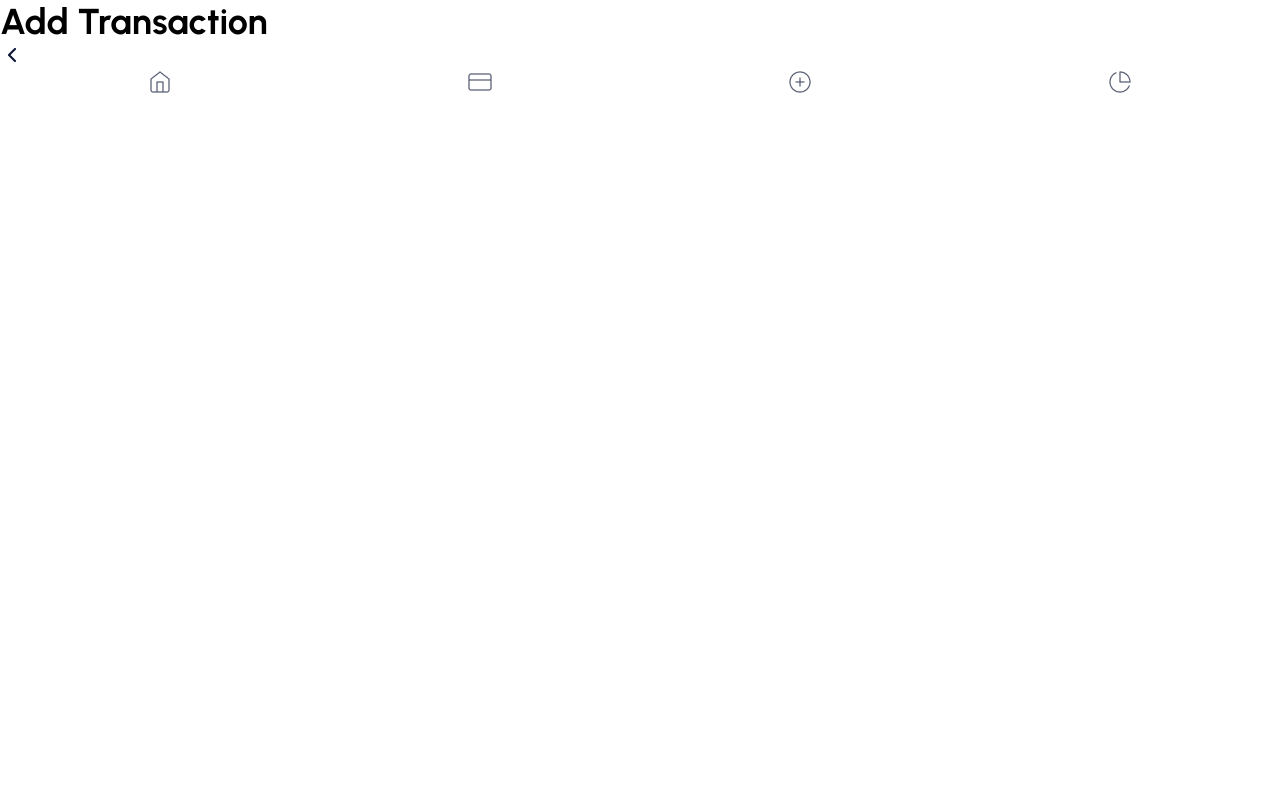
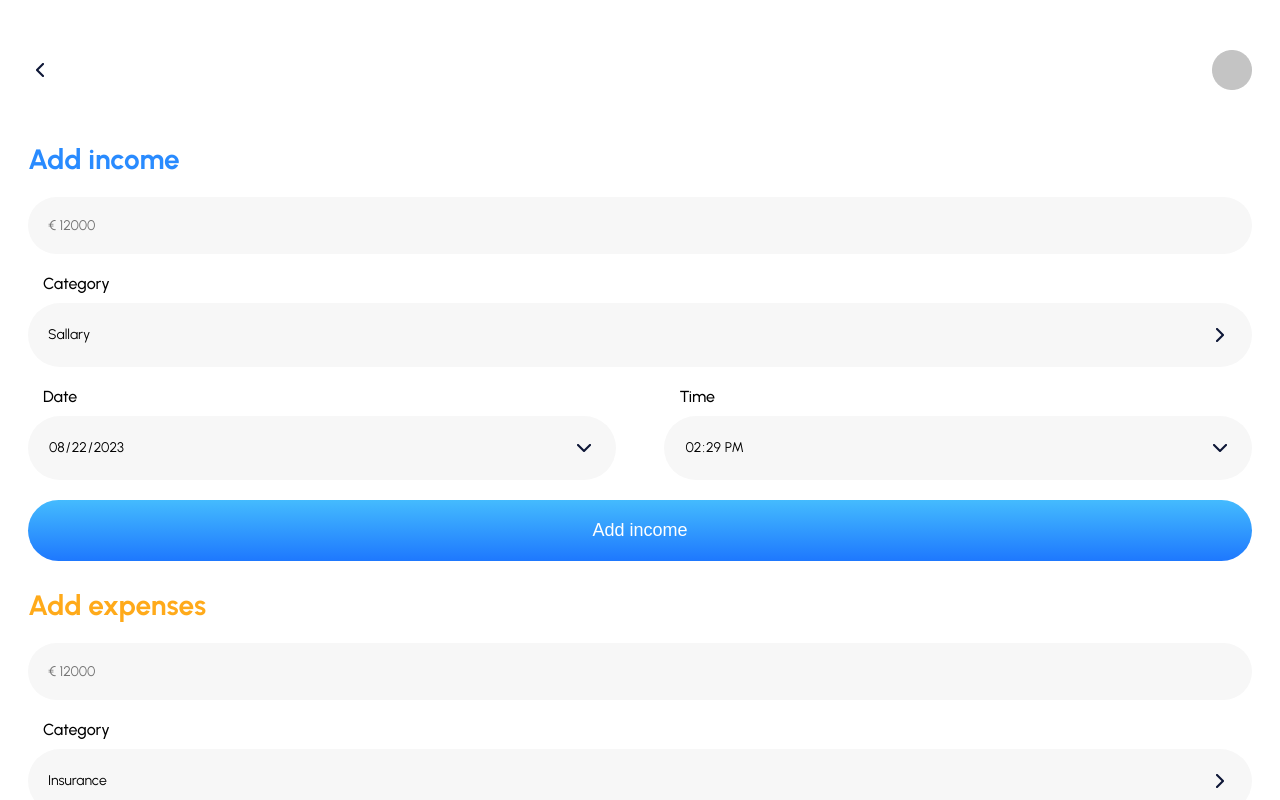
Before and after one commit to arthurrroth/finco, a React (Vite) app in the folder root/client/: page /addTransaction in a window 1280 px wide. Shown: the top 800 px of the page. Built offline with nearby package versions, Linux system fonts and the light colour scheme.

Commit message:
account and add styling

```diff
--- a/root/client/src/App.css
+++ b/root/client/src/App.css
@@ -66,13 +66,17 @@ button{
 }
 
 .blueBtn{
+  width: 100%;
   background: linear-gradient(0deg,#1E78FE, #44BBFE);
+  border: none;
+  border-radius: 20rem;
   padding: 2rem 6rem;
-  border-radius: 20rem;
   color: var(--text-color-white);
+  font-weight: 500;
   text-decoration: none;
+  text-align: center;
   font-size: 1.8rem;
-  font-weight: 500;
   display: flex;
+  justify-content: center;
   align-items: center;
 }
--- a/root/client/src/components/LoadingAnimation/LoadingAnimation.css
+++ b/root/client/src/components/LoadingAnimation/LoadingAnimation.css
@@ -0,0 +1,6 @@
+.loading{
+    height: 100vh;
+    display: flex;
+    justify-content: center;
+    align-items: center;
+}
--- a/root/client/src/components/LoadingAnimation/LoadingAnimation.jsx
+++ b/root/client/src/components/LoadingAnimation/LoadingAnimation.jsx
@@ -1,10 +1,11 @@
 import "./LoadingAnimation.css"
+import logo from "../../icon/Logo.png"
 
 const LoadingAnimation = () => {
     return (
-        <>
-
-        </>
+        <main className="loading">
+          <img src={logo} alt="Logo" />
+        </main>
      );
 }
 
--- a/root/client/src/components/Nav/Nav.css
+++ b/root/client/src/components/Nav/Nav.css
@@ -0,0 +1,7 @@
+nav{
+    position: fixed;
+    bottom: 0;
+    left: 0;
+    right: 0;
+    padding: 2rem 0;
+}
--- a/root/client/src/pages/Account/Account.css
+++ b/root/client/src/pages/Account/Account.css
@@ -2,7 +2,11 @@
   display: flex;
   justify-content: space-between;
   align-items: center;
-    margin: var(--main-padding);
+  margin: 5rem var(--main-padding);
+}
+
+.accountHeaderP{
+  margin-bottom: 0.5rem;
 }
 
 .accountMain{
@@ -12,8 +16,41 @@ margin: var(--main-padding);
 .accountOptions{
   display: flex;
   align-items: center;
+  justify-content: space-between;
+  background-color: var(--background-lightgrey);
+  padding: 2rem;
+  margin: 2rem 0;
+  border-radius: 15px;
 }
 
+.accountOptions2{
+  display: flex;
+  align-items: center;
+  justify-content: space-between;
+  padding: 2rem;
+}
+
+.accountOptionsSection{
+  display: flex;
+  flex-direction: column;
+  background-color: var(--background-lightgrey);
+  margin: 3rem 0;
+  border-radius: 15px;
+}
+
+.innerOptionDiv{
+  display: flex;
+}
+
+.accountOptionImg{
+  margin-right: 1rem;
+}
+
+hr{
+  border-top: 1px solid #EBEBEB;
+}
+
+/* ! Toggle */
 /* The switch - the box around the slider */
 .switch {
     position: relative;
--- a/root/client/src/pages/AddTransaction/AddTransaction.css
+++ b/root/client/src/pages/AddTransaction/AddTransaction.css
@@ -0,0 +1,109 @@
+.addTransactionHeader{
+  display: flex;
+  justify-content: space-between;
+  align-items: center;
+  margin: 5rem var(--main-padding);
+}
+
+.goBackBtn{
+    background: none;
+    border: none;
+}
+
+.addTransactionMain{
+    margin: var(--main-padding);
+  }
+
+.addIncomeH2{
+    color: var(--text-color-blue);
+    margin-bottom: 2rem;
+}
+
+.addExpensesH2{
+    color: var(--text-color-yellow);
+    margin-bottom: 2rem;
+}
+
+.addForm{
+    display: flex;
+    flex-direction: column;
+}
+
+.addLabel{
+    color: var(--text-color-black);
+    margin-bottom: 1rem;
+    margin-left: 1.5rem;
+    font-size: 1.6rem;
+    font-weight: 500;
+}
+
+.addInput{
+    padding: 2rem;
+    border: none;
+    background-color: var(--background-lightgrey);
+    border-radius: 36px;
+    font-size: 1.4rem;
+    font-family: "Urbanist", Inter, system-ui, Avenir, Helvetica, Arial, sans-serif;
+    margin-bottom: 2rem;
+}
+
+.addCustomSelect{
+    padding: 2rem;
+    border: none;
+    background-color: var(--background-lightgrey);
+    border-radius: 36px;
+    margin-bottom: 2rem;
+    display: flex;
+    align-items: center;
+    justify-content: space-between;
+}
+
+.addCustomSelect select{
+    font-family: "Urbanist", Inter, system-ui, Avenir, Helvetica, Arial, sans-serif;
+    font-size: 1.4rem;
+    border: none;
+    width: 100%;
+    background: transparent;
+    -webkit-appearance: none;
+    appearance: none;
+}
+
+.dateTimeSection{
+    display: flex;
+    justify-content: space-between;
+}
+
+.dateTimeDiv{
+    width: 48%;
+    display: flex;
+    flex-direction: column;
+}
+
+.customDateTimeInput{
+    padding: 2rem;
+    border: none;
+    background-color: var(--background-lightgrey);
+    border-radius: 36px;
+    margin-bottom: 2rem;
+    display: flex;
+    align-items: center;
+    justify-content: space-between;
+}
+
+#dateInput::-webkit-calendar-picker-indicator{
+    opacity: 0;
+}
+
+#timeInput::-webkit-calendar-picker-indicator{
+    opacity: 0;
+}
+
+.customDateTimeInput input{
+    font-family: "Urbanist", Inter, system-ui, Avenir, Helvetica, Arial, sans-serif;
+    font-size: 1.4rem;
+    border: none;
+    width: 100%;
+    background: transparent;
+    -webkit-appearance: none;
+    appearance: none;
+}
--- a/root/client/src/pages/AddTransaction/AddTransaction.jsx
+++ b/root/client/src/pages/AddTransaction/AddTransaction.jsx
@@ -1,16 +1,162 @@
 import "./AddTransaction.css";
-import { Link } from "react-router-dom";
+import { useState, useEffect } from 'react';
+import { NavLink } from "react-router-dom";
+import { useNavigate } from "react-router-dom";
 import BackIcon from "../../icon/Back-icon.png";
-import Nav from "../../components/Nav/Nav";
+import selectImg from "../../icon/open-add.png"
+import selectDownImg from "../../icon/down.png"
+import Creditcard from "../../components/Creditcard/Creditcard.jsx"
+
+// # delete and change to Profile Picture
+import grayCircle from "../../icon/grayCircle.png"
+
+// # Custom select
+
+// # Functions add income & expenses
+// # Connection DB
+
+const AddTransaction = () => {
+  const navigate = useNavigate();
+
+  const [showIncome, setShowIncome] = useState(false)
+  const [showExpense, setShowExpense] = useState(false)
+  const [refresh, setRefresh] = useState(false)
+
+  const [currentDate, setCurrentDate] = useState('');
+  const [currentTime, setCurrentTime] = useState('');
+
+  // ! defaultValue: date and time
+  useEffect(() => {
+    const today = new Date();
+    const year = today.getFullYear();
+    const month = (today.getMonth() + 1).toString().padStart(2, '0');
+    const day = today.getDate().toString().padStart(2, '0');
+    setCurrentDate(`${year}-${month}-${day}`);
+
+    const hours = today.getHours().toString().padStart(2, '0');
+    const minutes = today.getMinutes().toString().padStart(2, '0');
+    setCurrentTime(`${hours}:${minutes}`);
+  }, []);
 
 
-const AddTransaction = () => {
+  // ! OnSubmit Functions
+  const addIncome = async(e) => {
+    e.preventDefault()
+
+    const formData = new FormData(e.target)
+
+    const response = await axios.post("", formData)
+
+    setRefresh(prev => !prev)
+    e.target.reset()
+  }
+
+  const addExpense = async(e) => {
+    e.preventDefault()
+
+    const formData = new FormData(e.target)
+
+    const response = await axios.post("", formData)
+
+    setRefresh(prev => !prev)
+    e.target.reset()
+  }
+
   return <>
-  <h1>Add Transaction</h1>
-  <Link to="/">
-      <img src={BackIcon} alt="" />
-  </Link>
-  <Nav/>
+  <header className="addTransactionHeader">
+    <button className="goBackBtn" onClick={() => navigate(-1)}><img src={BackIcon} alt="back"/></button>
+    <NavLink to={"/account"}><img src={grayCircle} alt="Profile" /></NavLink>
+  </header>
+
+
+  <main className="addTransactionMain">
+    <h2 className="addIncomeH2">Add income</h2>
+    {/* <Creditcard/> */}
+    <form className="addForm" onSubmit={addIncome}>
+      <input className="addInput" type="number" id="income" placeholder="€ 12000"/>
+
+      <label className="addLabel" htmlFor="category">Category</label>
+      <div className="addCustomSelect">
+      <select name="category" id="category">
+        <option value="sallary">Sallary</option>
+        {/* <option value="gift">Gift</option> */}
+        <option value="othe income">Other Income</option>
+      </select>
+      <img src={selectImg} alt="select" />
+      </div>
+
+      <section className="dateTimeSection">
+        <div className="dateTimeDiv">
+          <label className="addLabel" htmlFor="dateInput">Date</label>
+          <div className="customDateTimeInput">
+            <input type="date" id="dateInput" defaultValue={currentDate} />
+            <img src={selectDownImg} alt="select" />
+          </div>
+        </div>
+
+
+        <div className="dateTimeDiv">
+          <label className="addLabel" htmlFor="timeInput">Time</label>
+          <div className="customDateTimeInput">
+            <input type="time" id="timeInput" defaultValue={currentTime}/>
+            <img src={selectDownImg} alt="select" />
+          </div>
+        </div>
+      </section>
+
+
+      <button className="blueBtn">Add income</button>
+    </form>
+  </main>
+
+
+  <main className="addTransactionMain">
+    <h2 className="addExpensesH2">Add expenses</h2>
+    {/* <Creditcard/> */}
+    <form className="addForm" onSubmit={addExpense}>
+      <input className="addInput" type="number" id="expense" placeholder="€ 12000"/>
+
+      <label className="addLabel" htmlFor="category">Category</label>
+      <div className="addCustomSelect">
+        <select name="category" id="category">
+          <option value="insurance bill">Insurance</option>
+          <option value="fitness">Fitness</option>
+          <option value="transport & car">Transport & Car</option>
+          <option value="subscriptions">Subscriptions</option>
+          <option value="bars & restaurants">Bars & Restaurants</option>
+          <option value="work expenses">Work Expenses</option>
+          <option value="education">Educatione</option>
+          <option value="family & friends">Family & Friends</option>
+          <option value="health">Health</option>
+          <option value="travel & vacation">Travel & Vacation</option>
+          <option value="media & electronics">Media & Electronics</option>
+        </select>
+        <img src={selectImg} alt="select" />
+      </div>
+
+      <section className="dateTimeSection">
+        <div className="dateTimeDiv">
+          <label className="addLabel" htmlFor="dateInput">Date</label>
+          <div className="customDateTimeInput">
+            <input type="date" id="dateInput" defaultValue={currentDate} />
+            <img src={selectDownImg} alt="select" />
+          </div>
+        </div>
+
+
+        <div className="dateTimeDiv">
+          <label className="addLabel" htmlFor="timeInput">Time</label>
+          <div className="customDateTimeInput">
+            <input type="time" id="timeInput" defaultValue={currentTime}/>
+            <img src={selectDownImg} alt="select" />
+          </div>
+        </div>
+      </section>
+
+      <button className="blueBtn">Add expenses</button>
+    </form>
+
+  </main>
   </>;
 };
 
--- a/root/client/src/pages/Onboard1/Onboard1.css
+++ b/root/client/src/pages/Onboard1/Onboard1.css
@@ -41,3 +41,18 @@
 .onboardArrow{
     padding-left: 2rem;
 }
+
+.blueBtnShort{
+    background: linear-gradient(0deg,#1E78FE, #44BBFE);
+    border: none;
+    border-radius: 20rem;
+    padding: 2rem 6rem;
+    color: var(--text-color-white);
+    font-weight: 500;
+    text-decoration: none;
+    text-align: center;
+    font-size: 1.8rem;
+    display: flex;
+    justify-content: center;
+    align-items: center;
+}
```
Also changed, not shown: root/client/src/pages/Account/Account.jsx (+29 -15 lines), root/client/src/pages/Onboard1/Onboard1.jsx (+19 -1 lines), root/client/src/App.jsx (line endings or trailing spaces), root/client/src/icon/down.png (added), root/client/src/icon/open-add.png (added). Lines whose indentation alone changed are shown as unchanged.
